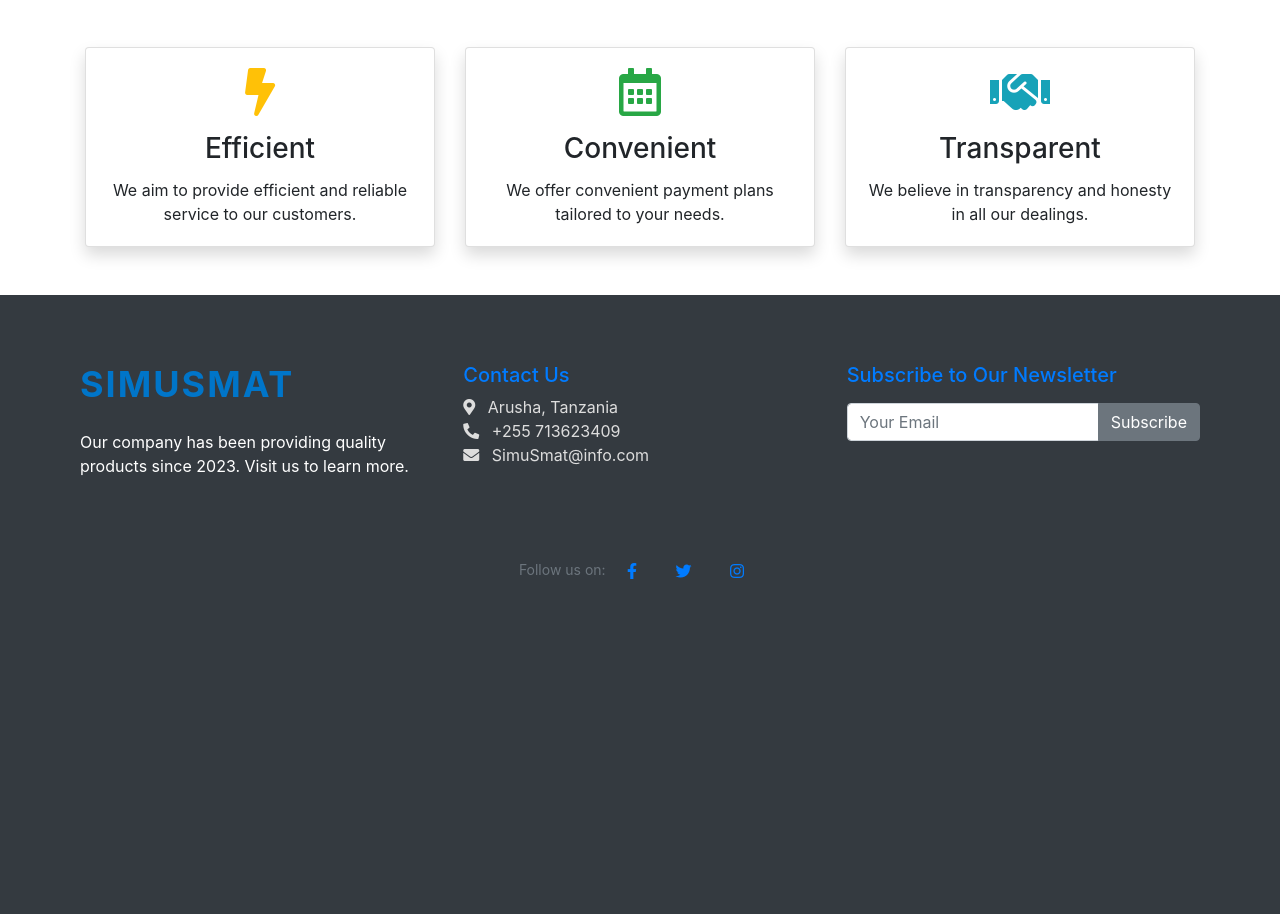
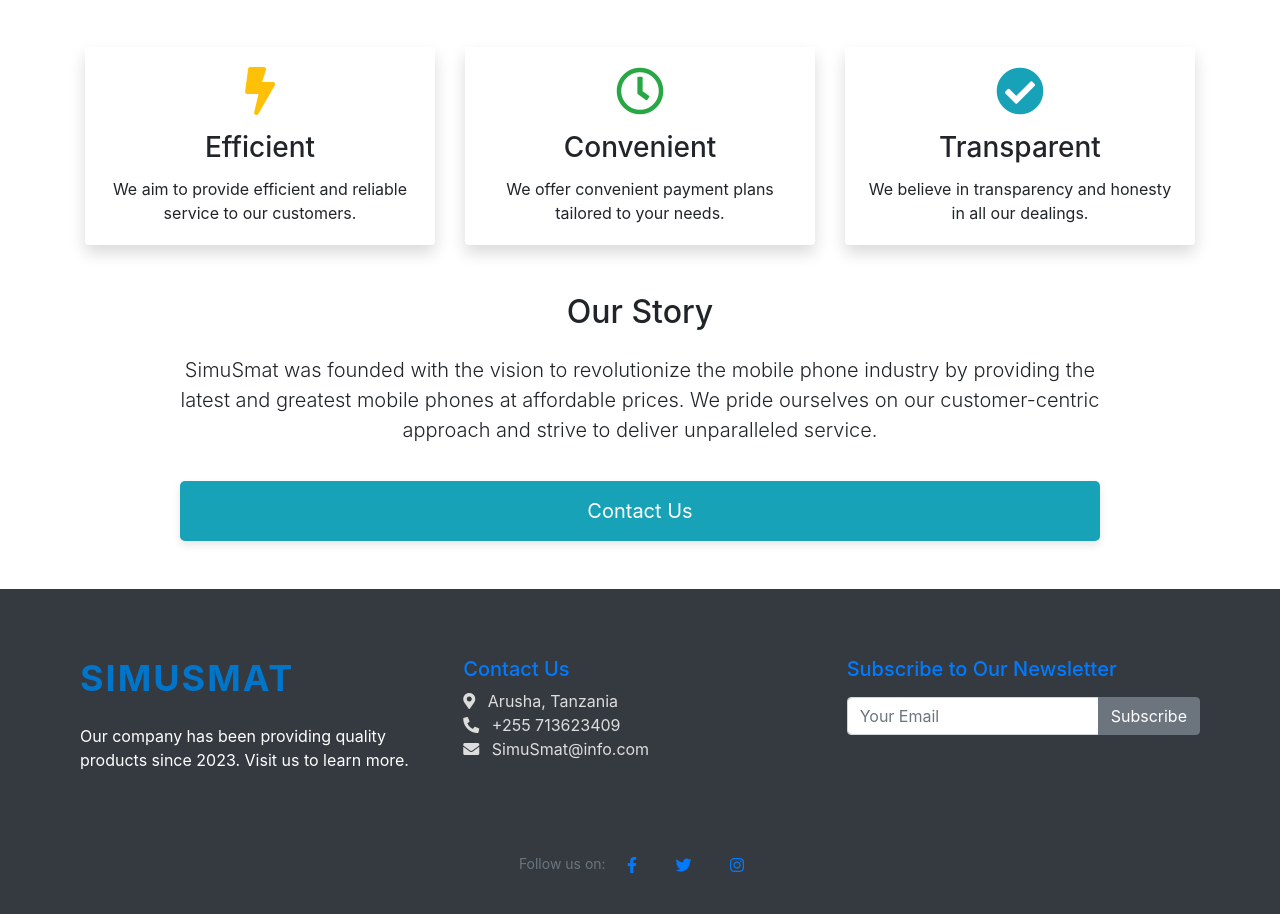
Before and after one commit to brian-benedict/Loanphones, a Django app: page /about/ in a window 1280 px wide. Shown: the part 363-1277 px from the top of the page. Before the commit the page ends 942 px from the top, so only its background shows below. Run offline with Django 5.2, Linux system fonts and the light colour scheme; some libraries are stand-ins or nearby versions.

Commit message:
About Us

```diff
--- a/phones/templates/about.html
+++ b/phones/templates/about.html
@@ -1,57 +1,75 @@
-<!-- <div class="container-fluid p-0">
-    <div class="about-header" style="background-color: #f8f9fa; padding: 100px 0; text-align: center;">
-        <div class="overlay">
-        <div class="content">
-            <h1 class="mt-5 mb-4">About Us</h1>
-            <p class="lead">Welcome to Phone Store, your one-stop destination for the latest mobile phones!</p>
-        </div>
-    </div>
-
-    <div class="container mt-5 mb-5">
-        <div class="row justify-content-center">
-            <div class="col-md-4">
-                <div class="card card-custom-1 text-center shadow">
-                    <div class="card-body">
-                        <i class="fas fa-coins fa-3x mb-3 text-warning"></i>
-                        <h3 class="card-title">Fast</h3>
-                        <p class="card-text">We aim to get your asset processed within 20 minutes!</p>
-                    </div>
-                </div>
-            </div>
-            <div class="col-md-4">
-                <div class="card card-custom-2 text-center shadow">
-                    <div class="card-body">
-                        <i class="far fa-calendar-alt fa-3x mb-3 text-success"></i>
-                        <h3 class="card-title">Flexible</h3>
-                        <p class="card-text">Low down payment with affordable weekly payments for 52 weeks.</p>
-                    </div>
-                </div>
-            </div>
-            <div class="col-md-4">
-                <div class="card card-custom-3 text-center shadow">
-                    <div class="card-body">
-                        <i class="fas fa-file-contract fa-3x mb-3 text-info"></i>
-                        <h3 class="card-title">Transparent</h3>
-                        <p class="card-text">No hidden fees; what you see is what you get.</p>
-                    </div>
-                </div>
-            </div>
-        </div>
-    </div>
-</div> -->
-
 {% extends 'base.html' %}
 {% load custom_filters %}
 
-{% block title %}About Us - Phone Store{% endblock %}
+{% block title %}About Us - SimuSmat {% endblock %}
 
 {% block content %}
+<style>
+    .about-header {
+        background-image: url('https://source.unsplash.com/1600x900/?mobile');
+        background-size: cover;
+        background-position: center;
+        padding: 100px 0;
+        text-align: center;
+        color: white;
+        position: relative;
+    }
+    .about-header .overlay {
+        position: absolute;
+        top: 0;
+        left: 0;
+        right: 0;
+        bottom: 0;
+        background: rgba(0, 0, 0, 0.5);
+    }
+    .about-header .content {
+        position: relative;
+        z-index: 2;
+    }
+    .card-custom {
+        border: none;
+        transition: transform 0.3s ease, box-shadow 0.3s ease;
+    }
+    .card-custom:hover {
+        transform: translateY(-10px);
+        box-shadow: 0 10px 20px rgba(0, 0, 0, 0.2);
+    }
+    .card-custom i {
+        transition: color 0.3s ease;
+    }
+    .card-custom:hover i {
+        color: #333;
+    }
+    .btn-contact {
+        display: inline-block;
+        padding: 15px 30px;
+        font-size: 1.25rem;
+        text-align: center;
+        text-decoration: none;
+        color: #fff;
+        border: none;
+        border-radius: 5px;
+        box-shadow: 0 4px 8px rgba(0, 0, 0, 0.1);
+        transition: all 0.3s ease;
+        width: 100%;
+        margin-top: 20px;
+    }
+    .btn-contact {
+        background-color: #17a2b8;
+    }
+    .btn-contact:hover {
+        background-color: #138496;
+        box-shadow: 0 6px 12px rgba(0, 0, 0, 0.2);
+        transform: translateY(-2px);
+    }
+</style>
+
 <div class="container-fluid p-0">
-    <div class="about-header" style="background-color: #f8f9fa; padding: 100px 0; text-align: center;">
-        <div class="overlay">
+    <div class="about-header">
+        <div class="overlay"></div>
         <div class="content">
-            <h1 class="mt-5 mb-4"><i class="fa fa-info-circle"></i>   About Us</h1> <!-- Include Bootstrap icon class here -->
-            <p class="lead">Welcome to Phone World, your one-stop destination for the latest mobile phones!</p>
+            <h1 class="mt-5 mb-4"><i class="fa fa-info-circle"></i> About Us</h1>
+            <p class="lead">Welcome to SimuSmat, your one-stop destination for the latest mobile phones!</p>
         </div>
     </div>
 </div>
@@ -59,27 +77,27 @@
 <div class="container mt-5 mb-5">
     <div class="row justify-content-center">
         <div class="col-md-4">
-            <div class="card card-custom-1 text-center shadow">
+            <div class="card card-custom text-center shadow">
                 <div class="card-body">
-                    <i class="fas {{ 'Efficient'|get_icon_class }} fa-3x mb-3 text-warning"></i>
+                    <i class="fas fa-bolt fa-3x mb-3 text-warning"></i>
                     <h3 class="card-title">Efficient</h3>
                     <p class="card-text">We aim to provide efficient and reliable service to our customers.</p>
                 </div>
             </div>
         </div>
         <div class="col-md-4">
-            <div class="card card-custom-2 text-center shadow">
+            <div class="card card-custom text-center shadow">
                 <div class="card-body">
-                    <i class="far {{ 'Convenient'|get_icon_class }} fa-3x mb-3 text-success"></i>
+                    <i class="far fa-clock fa-3x mb-3 text-success"></i>
                     <h3 class="card-title">Convenient</h3>
                     <p class="card-text">We offer convenient payment plans tailored to your needs.</p>
                 </div>
             </div>
         </div>
         <div class="col-md-4">
-            <div class="card card-custom-3 text-center shadow">
+            <div class="card card-custom text-center shadow">
                 <div class="card-body">
-                    <i class="fas {{ 'Transparent'|get_icon_class }} fa-3x mb-3 text-info"></i>
+                    <i class="fas fa-check-circle fa-3x mb-3 text-info"></i>
                     <h3 class="card-title">Transparent</h3>
                     <p class="card-text">We believe in transparency and honesty in all our dealings.</p>
                 </div>
@@ -87,4 +105,56 @@
         </div>
     </div>
 </div>
+
+<div class="container mt-5 mb-5">
+    <div class="row justify-content-center">
+        <div class="col-md-10 text-center">
+            <h2 class="mb-4">Our Story</h2>
+            <p class="lead">SimuSmat was founded with the vision to revolutionize the mobile phone industry by providing the latest and greatest mobile phones at affordable prices. We pride ourselves on our customer-centric approach and strive to deliver unparalleled service.</p>
+            <a href="#contactFormModal" class="btn btn-contact" data-toggle="modal" data-target="#contactFormModal">Contact Us</a>
+        </div>
+    </div>
+</div>
+
+<!-- Contact Form Modal -->
+<div class="modal fade" id="contactFormModal" tabindex="-1" role="dialog" aria-labelledby="contactFormModalLabel" aria-hidden="true">
+    <div class="modal-dialog" role="document">
+        <div class="modal-content">
+            <div class="modal-header">
+                <h5 class="modal-title" id="contactFormModalLabel">Contact Us</h5>
+                <button type="button" class="close" data-dismiss="modal" aria-label="Close">
+                    <span aria-hidden="true">&times;</span>
+                </button>
+            </div>
+            <div class="modal-body">
+                <form action="{% url 'contact_us' %}" method="post">
+                    {% csrf_token %}
+                    <div class="form-group">
+                        <label for="name">Name</label>
+                        <input type="text" class="form-control" id="name" name="name" required>
+                    </div>
+                    <div class="form-group">
+                        <label for="email">Email</label>
+                        <input type="email" class="form-control" id="email" name="email" required>
+                    </div>
+                    <div class="form-group">
+                        <label for="message">Message</label>
+                        <textarea class="form-control" id="message" name="message" rows="3" required></textarea>
+                    </div>
+                    <button type="submit" class="btn btn-primary">Send Message</button>
+                </form>
+            </div>
+        </div>
+    </div>
+</div>
+
+<!-- Include Bootstrap JS for Modal and Carousel functionality -->
+<script src="https://code.jquery.com/jquery-3.6.0.min.js"></script>
+<script src="https://stackpath.bootstrapcdn.com/bootstrap/4.5.2/js/bootstrap.min.js"></script>
+<script src="https://cdn.jsdelivr.net/npm/@popperjs/core@2.11.6/dist/umd/popper.min.js"></script>
+<script>
+    $(document).ready(function(){
+        $('[data-toggle="tooltip"]').tooltip();
+    });
+</script>
 {% endblock %}
```
